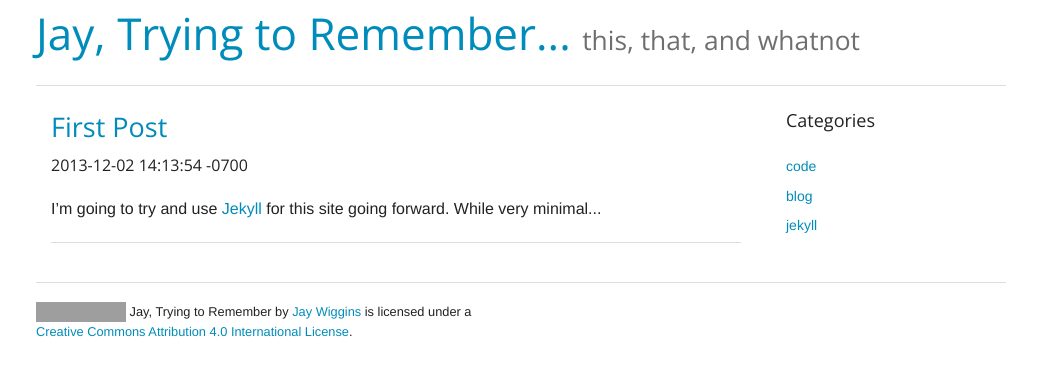
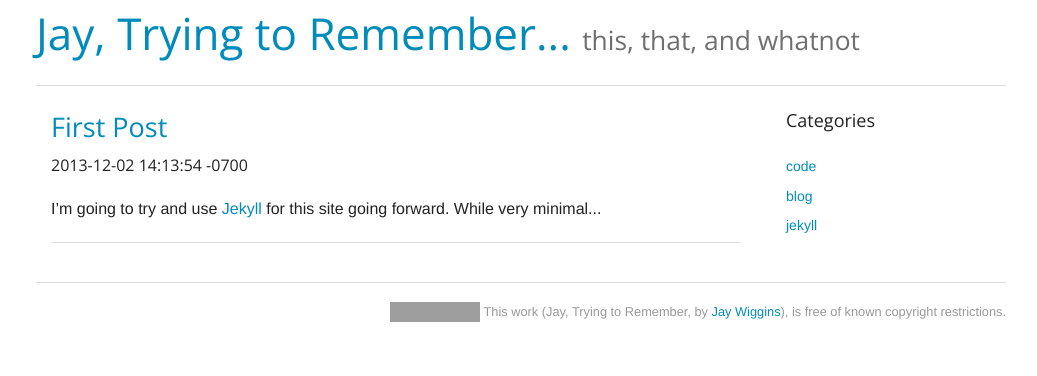
Before and after one commit to funkfinger/funkfinger.github.io, a Jekyll site: the page built from index.html, in a window 1280 px wide. Shown: the top 376 px of the page, without its empty margins (119-1156 px from the left). Built offline with Jekyll 4.4.1, drawn with Linux system fonts in a browser that asks for light colours; Markdown is read by kramdown in place of the engine named in the settings; grey boxes are pictures that could not be loaded.

Commit message:
update to license

```diff
--- a/_layouts/foundation.html
+++ b/_layouts/foundation.html
@@ -93,20 +93,26 @@
       <footer class="foot row">
         <div class="large-12 columns">
           <hr />
-          <div class="row">
+<!--           <div class="row">
             <div class="large-6 columns">
-              <p><a rel="license" href="http://creativecommons.org/licenses/by/4.0/"><img alt="Creative Commons License" style="border-width:0" src="http://i.creativecommons.org/l/by/4.0/80x15.png" /></a>
-                <!-- <br /> -->
-                <span xmlns:dct="http://purl.org/dc/terms/" property="dct:title">Jay, Trying to Remember</span> by <a xmlns:cc="http://creativecommons.org/ns#" href="http://funkfinger.github.io" property="cc:attributionName" rel="cc:attributionURL">Jay Wiggins</a> is licensed under a <a rel="license" href="http://creativecommons.org/licenses/by/4.0/">Creative Commons Attribution 4.0 International License</a>.</p>
-            </div>
+ -->
+<p xmlns:dct="http://purl.org/dc/terms/">
+<a rel="license" href="http://creativecommons.org/publicdomain/mark/1.0/">
+<img src="http://i.creativecommons.org/p/mark/1.0/80x15.png"
+     style="border-style: none;" alt="Public Domain Mark" />
+</a>
+<!-- <br /> -->
+This work (<span property="dct:title">Jay, Trying to Remember</span>, by <a href="http://funkfinger.github.io" rel="dct:creator"><span property="dct:title">Jay Wiggins</span></a>), is free of known copyright restrictions.
+</p>
+<!--             </div>
             <div class="large-6 columns">
-              <!-- <ul class="inline-list right">
+ -->              <!-- <ul class="inline-list right">
                 <li><a href="#">Link 1</a></li>
                 <li><a href="#">Link 2</a></li>
                 <li><a href="#">Link 3</a></li>
                 <li><a href="#">Link 4</a></li>
               </ul> -->
-            </div>
+<!--             </div>
           </div>
-        </div>
+ -->        </div>
       </footer>
--- a/css/custom.css
+++ b/css/custom.css
@@ -1,3 +1,5 @@
 .foot p {
   font-size: .8rem;
+  color: #999;
+  text-align: right;
 }
```
